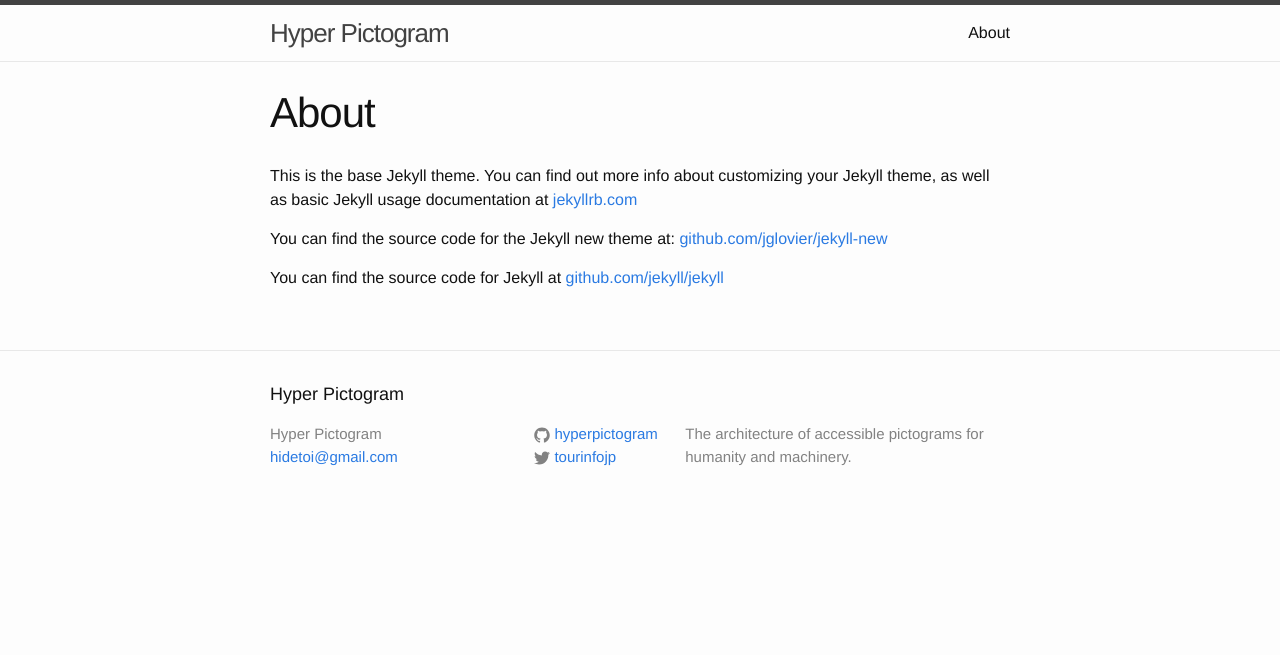
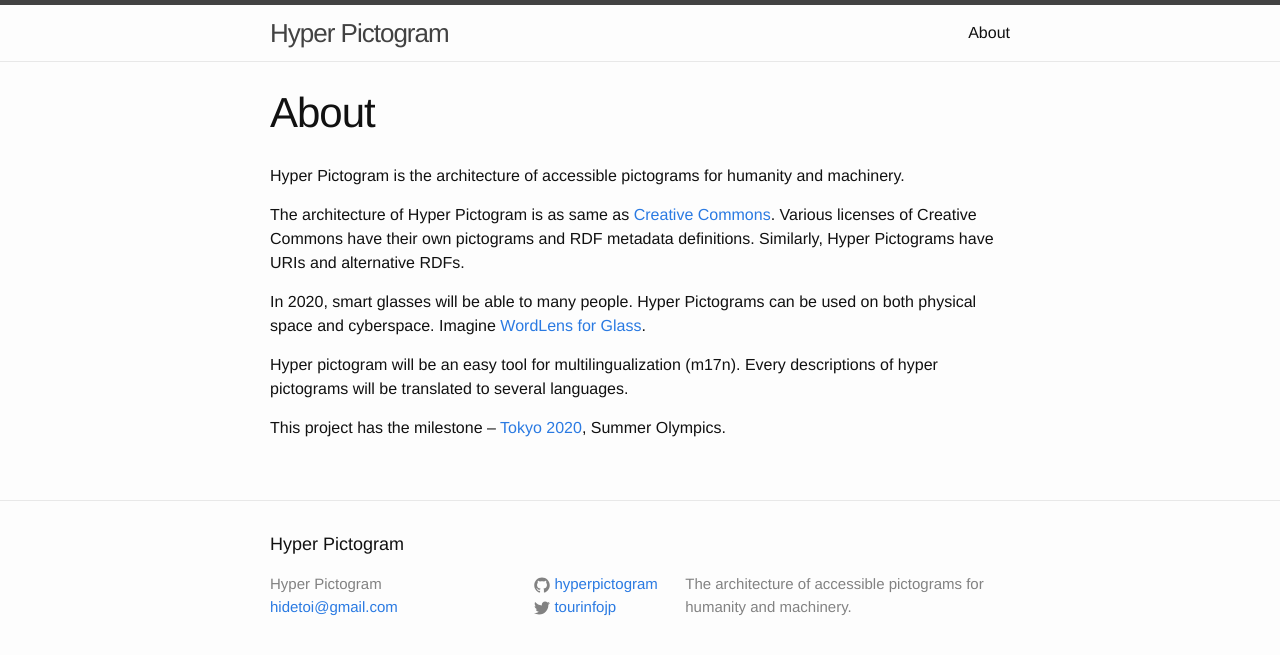
Before and after one commit to hyperpictogram/hyperpictogram.github.io, a Jekyll site: the page built from about.md, in a window 1280 px wide. Shown: the top 655 px of the page. Built offline with Jekyll 4.4.1, drawn with Linux system fonts in a browser that asks for light colours.

Commit message:
update About page

```diff
--- a/about.md
+++ b/about.md
@@ -4,8 +4,16 @@ title: About
 permalink: /about/
 ---
 
-This is the base Jekyll theme. You can find out more info about customizing your Jekyll theme, as well as basic Jekyll usage documentation at [jekyllrb.com](http://jekyllrb.com/)
+Hyper Pictogram is the architecture of accessible pictograms for humanity and machinery.
 
-You can find the source code for the Jekyll new theme at: [github.com/jglovier/jekyll-new](https://github.com/jglovier/jekyll-new)
+The architecture of Hyper Pictogram is as same as [Creative Commons]. Various licenses of Creative Commons have their own pictograms and RDF metadata definitions. Similarly, Hyper Pictograms have URIs and alternative RDFs.
 
-You can find the source code for Jekyll at [github.com/jekyll/jekyll](https://github.com/jekyll/jekyll)
+In 2020, smart glasses will be able to many people. Hyper Pictograms can be used on both physical space and cyberspace. Imagine [WordLens for Glass].
+
+Hyper pictogram will be an easy tool for multilingualization (m17n). Every descriptions of hyper pictograms will be translated to several languages.
+
+This project has the milestone -- [Tokyo 2020], Summer Olympics.
+
+[Creative Commons]: http://creativecommons.org/
+[Tokyo 2020]: http://tokyo2020.jp/en/
+[WordLens for Glass]: https://www.youtube.com/watch?v=pZKWW3rzT2Q
```
